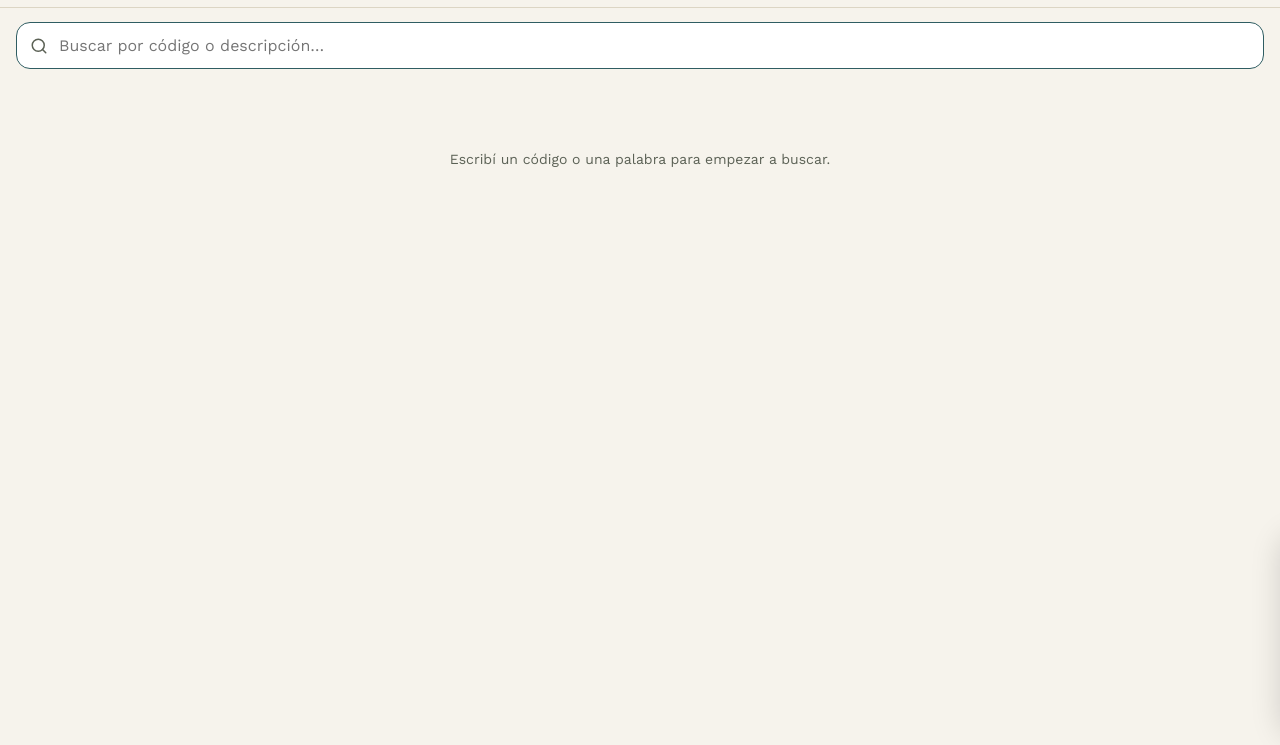
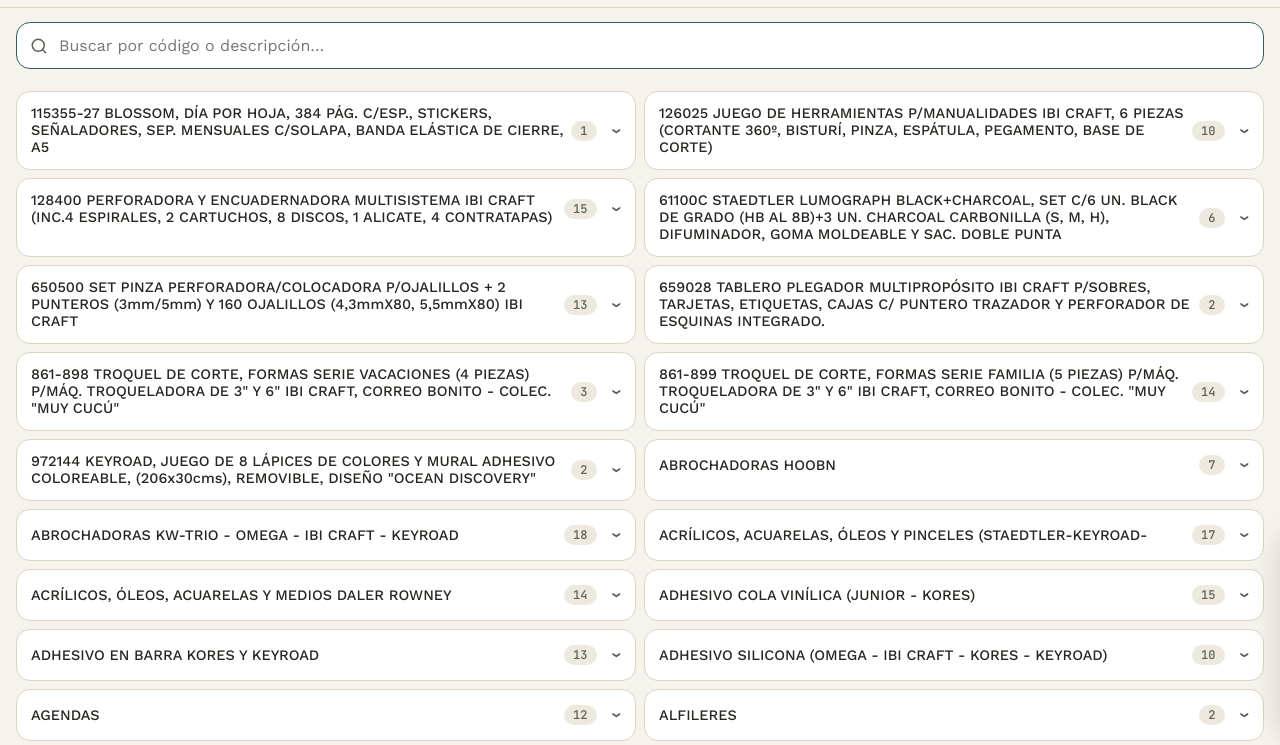
Before and after one commit to fdovat-cell/Mapa, a plain HTML site: page index.html in a window 1280 px wide. Shown: the part 55-800 px from the top of the page. Drawn offline with nearby package versions, Linux system fonts and the light colour scheme.

Commit message:
Add files via upload

```diff
--- a/app.js
+++ b/app.js
@@ -34,16 +34,33 @@
   return '$' + Math.round(n).toLocaleString('es-UY');
 }
 
+let categoryIndex = []; // [{cat, items:[...]}] sorted alphabetically
+
 fetch('productos.json')
   .then(r => r.json())
   .then(data => {
     state.productos = data;
     saveCartCleanup();
     renderCartBadge();
+    buildCategoryIndex();
+    renderResults();
   })
   .catch(() => {
     els.emptyState.textContent = 'No se pudo cargar la lista de productos.';
   });
+
+function buildCategoryIndex() {
+  const byCat = {};
+  state.productos.forEach(p => {
+    (byCat[p.cat] = byCat[p.cat] || []).push(p);
+  });
+  categoryIndex = Object.keys(byCat)
+    .sort((a, b) => a.localeCompare(b, 'es'))
+    .map(cat => ({
+      cat,
+      items: byCat[cat].sort((a, b) => a.d.localeCompare(b.d, 'es')),
+    }));
+}
 
 function saveCart() {
   localStorage.setItem('pedido_cart', JSON.stringify(state.cart));
@@ -104,8 +121,7 @@
   els.results.innerHTML = '';
 
   if (!els.search.value.trim()) {
-    els.emptyState.style.display = 'block';
-    els.emptyState.textContent = 'Escribí un código o una palabra para empezar a buscar.';
+    renderCategoryBrowse();
     return;
   }
   if (!matches.length) {
@@ -116,7 +132,11 @@
   els.emptyState.style.display = 'none';
 
   const frag = document.createDocumentFragment();
-  matches.forEach(p => {
+  matches.forEach(p => frag.appendChild(buildItemRow(p)));
+  els.results.appendChild(frag);
+}
+
+function buildItemRow(p) {
   const inCart = !!state.cart[p.c];
   const row = document.createElement('div');
   row.className = 'item';
@@ -133,7 +153,33 @@
     e.currentTarget.classList.add('in-cart');
     e.currentTarget.textContent = '✓';
   };
-    frag.appendChild(row);
+  return row;
+}
+
+function renderCategoryBrowse() {
+  els.catBar.innerHTML = '';
+  els.emptyState.style.display = 'none';
+  els.results.innerHTML = '';
+
+  const frag = document.createDocumentFragment();
+  categoryIndex.forEach(({ cat, items }) => {
+    const details = document.createElement('details');
+    details.className = 'cat-group';
+    const summary = document.createElement('summary');
+    summary.innerHTML = `<span>${cat}</span><span class="cat-count">${items.length}</span>`;
+    details.appendChild(summary);
+
+    const body = document.createElement('div');
+    body.className = 'cat-group-body';
+    let rendered = false;
+    details.addEventListener('toggle', () => {
+      if (details.open && !rendered) {
+        items.forEach(p => body.appendChild(buildItemRow(p)));
+        rendered = true;
+      }
+    });
+    details.appendChild(body);
+    frag.appendChild(details);
   });
   els.results.appendChild(frag);
 }
@@ -248,8 +294,6 @@
   window.open(url, '_blank');
 };
 
-renderResults();
-
 if ('serviceWorker' in navigator) {
   window.addEventListener('load', () => {
     navigator.serviceWorker.register('service-worker.js').catch(() => {});
--- a/index.html
+++ b/index.html
@@ -11,7 +11,7 @@
 <link rel="preconnect" href="https://fonts.googleapis.com">
 <link rel="preconnect" href="https://fonts.gstatic.com" crossorigin>
 <link href="https://fonts.googleapis.com/css2?family=Bricolage+Grotesque:opsz,wght@12..96,500;12..96,700&family=Work+Sans:wght@400;500;600&family=JetBrains+Mono:wght@400;500;600&display=swap" rel="stylesheet">
-<link rel="stylesheet" href="style.css?v=1">
+<link rel="stylesheet" href="style.css?v=2">
 </head>
 <body>
 
@@ -55,6 +55,6 @@
   </div>
 </aside>
 
-<script src="app.js?v=1"></script>
+<script src="app.js?v=2"></script>
 </body>
 </html>
--- a/style.css
+++ b/style.css
@@ -113,6 +113,49 @@
   margin-top:60px;
   padding:0 32px;
 }
+
+.cat-group{
+  background:#fff;
+  border:1px solid var(--line);
+  border-radius:var(--radius);
+  overflow:hidden;
+}
+.cat-group summary{
+  list-style:none;
+  display:flex;align-items:center;justify-content:space-between;
+  padding:13px 14px;
+  cursor:pointer;
+  font-size:14.5px;
+  font-weight:500;
+  color:var(--ink);
+}
+.cat-group summary::-webkit-details-marker{display:none;}
+.cat-group summary::after{
+  content:'›';
+  font-size:20px;
+  color:var(--ink-soft);
+  margin-left:8px;
+  transform:rotate(90deg);
+  transition:transform .15s;
+}
+.cat-group[open] summary::after{transform:rotate(-90deg);}
+.cat-count{
+  font-family:'JetBrains Mono',monospace;
+  font-size:12px;
+  color:var(--ink-soft);
+  background:var(--paper-dim);
+  border-radius:999px;
+  padding:2px 9px;
+  margin-left:auto;
+  margin-right:10px;
+}
+.cat-group-body{
+  display:flex;flex-direction:column;gap:8px;
+  padding:0 10px 10px;
+  border-top:1px solid var(--line);
+  padding-top:10px;
+}
+.cat-group-body .item{border-color:var(--paper-dim);}
 
 .item{
   display:flex;align-items:center;gap:12px;
```
Lines whose indentation alone changed are shown as unchanged.
